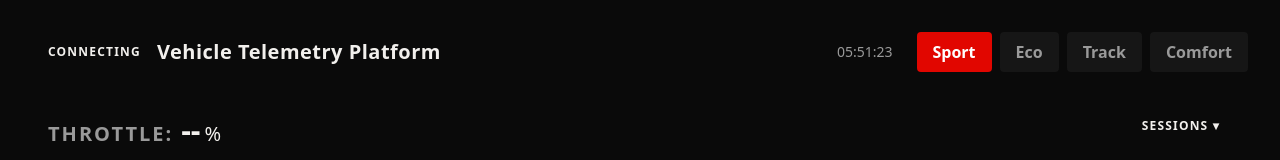
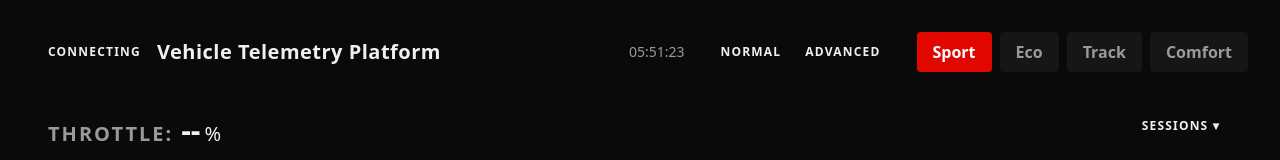
Before and after one commit to BuvinduS/vehicle-telemetry-platform, a Next.js app in the folder pi/dashboard/frontend/: page / in a window 1280 px wide. Shown: the top 160 px of the page. Built offline with nearby package versions, Linux system fonts and the light colour scheme; no server answers.

Commit message:
feat: add view mode functionality with ViewToggle and AdvancedTable components

```diff
--- /dev/null
+++ b/pi/dashboard/frontend/components/AdvancedTable.tsx
@@ -0,0 +1,62 @@
+"use client";
+
+import { useTelemetryContext } from "@/lib/telemetry-context";
+
+export default function AdvancedTable() {
+  const { advancedPids, advancedPidsTs } = useTelemetryContext();
+  const entries = advancedPids ? Object.entries(advancedPids) : [];
+
+  return (
+    <div
+      className="flex flex-col gap-3 rounded-sm p-4 w-full max-w-2xl"
+      style={{ backgroundColor: "var(--color-panel)", border: "1px solid var(--color-hairline)" }}
+    >
+      <div className="flex items-baseline justify-between">
+        <span className="text-xs font-semibold uppercase tracking-widest text-ink-dim">
+          All Supported PIDs
+        </span>
+        <span className="text-xs text-ink-faint" style={{ fontFamily: "var(--font-geist-mono)" }}>
+          {advancedPidsTs ? new Date(advancedPidsTs * 1000).toLocaleTimeString(undefined, { hour12: false }) : "--:--:--"}
+        </span>
+      </div>
+
+      {entries.length === 0 ? (
+        <div className="py-10 text-center text-sm text-ink-faint">
+          No advanced-mode sweep received yet — expected until a publisher
+          assembles a full PID sweep (architecture.md §3.10).
+        </div>
+      ) : (
+        <table className="w-full text-sm">
+          <thead>
+            <tr className="text-xs uppercase tracking-widest text-ink-dim" style={{ borderBottom: "1px solid var(--color-hairline)" }}>
+              <th className="text-left py-1.5 font-semibold">PID</th>
+              <th className="text-right py-1.5 font-semibold">Value</th>
+              <th className="text-left py-1.5 pl-3 font-semibold">Unit</th>
+            </tr>
+          </thead>
+          <tbody>
+            {entries.map(([key, entry]) => {
+              const missing = entry.value === null;
+              return (
+                <tr key={key} style={{ borderBottom: "1px solid var(--color-hairline)" }}>
+                  <td className="py-1.5" style={{ color: missing ? "var(--color-ink-faint)" : "var(--color-ink)" }}>
+                    {entry.desc || key}
+                  </td>
+                  <td
+                    className="py-1.5 text-right tabular-nums"
+                    style={{ color: missing ? "var(--color-ink-faint)" : "var(--color-accent)", fontFamily: "var(--font-geist-mono)" }}
+                  >
+                    {missing ? "--" : entry.value}
+                  </td>
+                  <td className="py-1.5 pl-3" style={{ color: missing ? "var(--color-ink-faint)" : "var(--color-ink-dim)" }}>
+                    {entry.unit ?? ""}
+                  </td>
+                </tr>
+              );
+            })}
+          </tbody>
+        </table>
+      )}
+    </div>
+  );
+}
--- a/pi/dashboard/frontend/components/LiveDashboard.tsx
+++ b/pi/dashboard/frontend/components/LiveDashboard.tsx
@@ -7,9 +7,12 @@ import GForcePanel from "@/components/GForcePanel";
 import SessionPanel from "@/components/SessionPanel";
 import CollapsiblePanel from "@/components/CollapsiblePanel";
 import { useTelemetryContext } from "@/lib/telemetry-context";
+import { useViewMode } from "@/lib/view-mode";
+import AdvancedTable from "@/components/AdvancedTable";
 
 export default function LiveDashboard() {
   const { telemetry, latencyMs, avgIntervalMs } = useTelemetryContext();
+  const { viewMode } = useViewMode();
   const t = telemetry;
 
   return (
@@ -27,8 +30,14 @@ export default function LiveDashboard() {
         </div>
 
         <div className="flex-1 flex items-center justify-center gap-12 mt-60">
-          <ArcGauge label="Speed" value={t?.speed_kmh ?? null} min={0} max={220} unit="km/h" size={460} />
-          <ArcGauge label="Engine" value={t?.rpm ?? null} min={0} max={7000} redline={6000} unit="rpm" size={460} />
+          {viewMode === "normal" ? (
+            <>
+              <ArcGauge label="Speed" value={t?.speed_kmh ?? null} min={0} max={220} unit="km/h" size={460} />
+              <ArcGauge label="Engine" value={t?.rpm ?? null} min={0} max={7000} redline={6000} unit="rpm" size={460} />
+            </>
+          ) : (
+            <AdvancedTable />
+          )}
         </div>
 
         <div className="pr-4">
--- a/pi/dashboard/frontend/components/StatusBar.tsx
+++ b/pi/dashboard/frontend/components/StatusBar.tsx
@@ -3,6 +3,7 @@
 import { useEffect, useState } from "react";
 import ModeSwitcher from "./ModeSwitcher";
 import { useTelemetryContext } from "@/lib/telemetry-context";
+import ViewToggle from "./ViewToggle";
 
 const STATUS_COPY: Record<string, { label: string; color: string; pulse: boolean }> = {
   connecting: { label: "CONNECTING", color: "var(--color-ink-dim)", pulse: true },
@@ -53,6 +54,7 @@ export default function StatusBar() {
         <span className="text-sm tabular-nums text-ink-dim" style={{ fontFamily: "var(--font-geist-mono)" }}>
           {clock}
         </span>
+        <ViewToggle/>
         <ModeSwitcher />
       </div>
     </div>
--- /dev/null
+++ b/pi/dashboard/frontend/components/ViewToggle.tsx
@@ -0,0 +1,25 @@
+"use client";
+
+import { useViewMode } from "@/lib/view-mode";
+
+export default function ViewToggle() {
+  const { viewMode, setViewMode } = useViewMode();
+
+  return (
+    <div className="flex rounded-sm overflow-hidden" style={{ border: "1px solid var(--color-hairline)" }}>
+      {(["normal", "advanced"] as const).map((v) => (
+        <button
+          key={v}
+          onClick={() => setViewMode(v)}
+          className="px-3 py-1.5 text-xs font-semibold uppercase tracking-widest transition-colors"
+          style={{
+            backgroundColor: viewMode === v ? "var(--color-accent)" : "transparent",
+            color: viewMode === v ? "var(--color-accent-ink)" : "var(--color-ink-dim)",
+          }}
+        >
+          {v}
+        </button>
+      ))}
+    </div>
+  );
+}
--- /dev/null
+++ b/pi/dashboard/frontend/lib/view-mode.tsx
@@ -0,0 +1,24 @@
+"use client";
+
+import { createContext, useContext, useState } from "react";
+
+export type ViewMode = "normal" | "advanced";
+
+interface ViewModeContextValue {
+  viewMode: ViewMode;
+  setViewMode: (v: ViewMode) => void;
+}
+
+const ViewModeContext = createContext<ViewModeContextValue>({
+  viewMode: "normal",
+  setViewMode: () => {},
+});
+
+export function ViewModeProvider({ children }: { children: React.ReactNode }) {
+  const [viewMode, setViewMode] = useState<ViewMode>("normal");
+  return <ViewModeContext.Provider value={{ viewMode, setViewMode }}>{children}</ViewModeContext.Provider>;
+}
+
+export function useViewMode() {
+  return useContext(ViewModeContext);
+}
```
Also changed, not shown: pi/dashboard/frontend/app/layout.tsx (+6 -1 lines).
